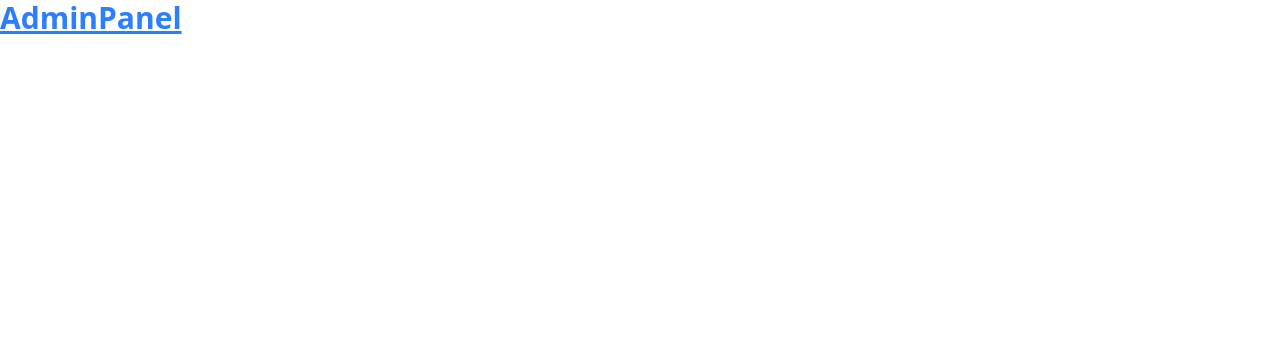
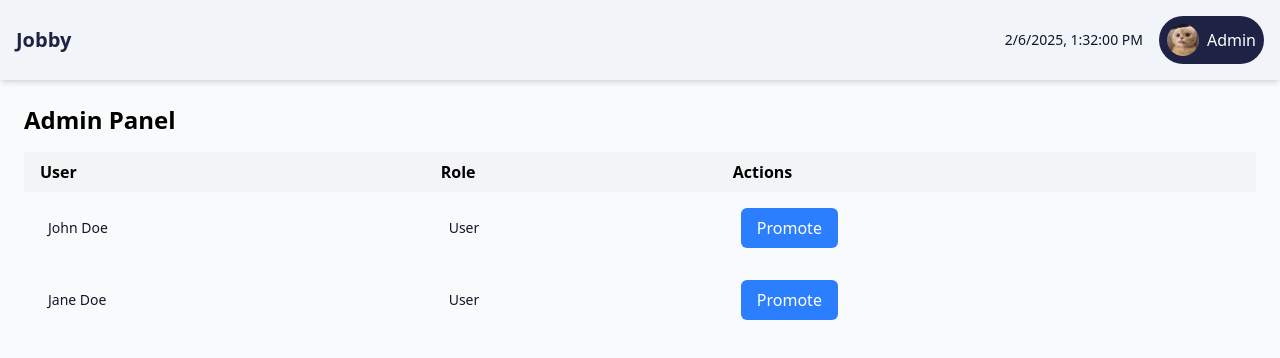
Before and after one commit to ErylLadrido/CSSECDV, a React (Vite) app in the folder client/: page /admin in a window 1280 px wide. Shown: the top 358 px of the page. Built offline with nearby package versions, Linux system fonts and the light colour scheme.

Commit message:
Added: Simple table for Admin

```diff
--- a/client/src/pages/AdminPanel.tsx
+++ b/client/src/pages/AdminPanel.tsx
@@ -1,8 +1,51 @@
 import React from 'react'
+import Navbar from '../components/Navbar'
 
 function AdminPanel() {
     return (
-        <div className='text-3xl text-blue-500 underline font-bold'>AdminPanel</div>
+        <div className="min-h-screen bg-gray-50">
+            <Navbar username="Admin" />
+
+            <div className="p-6">
+                <h2 className="text-2xl font-semibold mb-4">Admin Panel</h2>
+
+                <div className="overflow-x-auto">
+                    <table className="min-w-full table-auto">
+                        <thead>
+                            <tr className="bg-gray-100">
+                                <th className="px-4 py-2 text-left">User</th>
+                                <th className="px-4 py-2 text-left">Role</th>
+                                <th className="px-4 py-2 text-left">Actions</th>
+                            </tr>
+                        </thead>
+                        <tbody>
+                            <tr>
+                                <td className="px-6 py-4 whitespace-nowrap">
+                                    <div className="text-sm font-medium text-gray-900">John Doe</div>
+                                </td>
+                                <td className="px-6 py-4 whitespace-nowrap">
+                                    <div className="text-sm text-gray-900">User</div>
+                                </td>
+                                <td className="px-6 py-4 whitespace-nowrap">
+                                    <button className="px-4 py-2 bg-blue-500 text-white rounded-md">Promote</button>
+                                </td>
+                            </tr>
+                            <tr>
+                                <td className="px-6 py-4 whitespace-nowrap">
+                                    <div className="text-sm font-medium text-gray-900">Jane Doe</div>
+                                </td>
+                                <td className="px-6 py-4 whitespace-nowrap">
+                                    <div className="text-sm text-gray-900">User</div>
+                                </td>
+                                <td className="px-6 py-4 whitespace-nowrap">
+                                    <button className="px-4 py-2 bg-blue-500 text-white rounded-md">Promote</button>
+                                </td>
+                            </tr>
+                        </tbody>
+                    </table>
+                </div>
+            </div>
+        </div>
     )
 }
 
```
